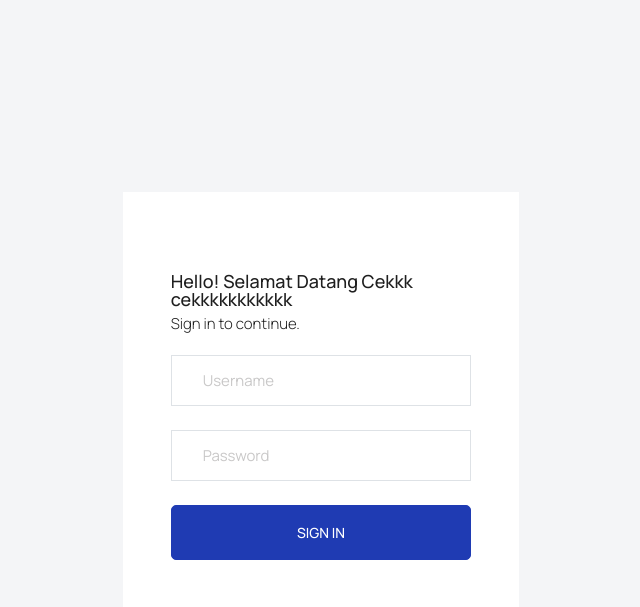
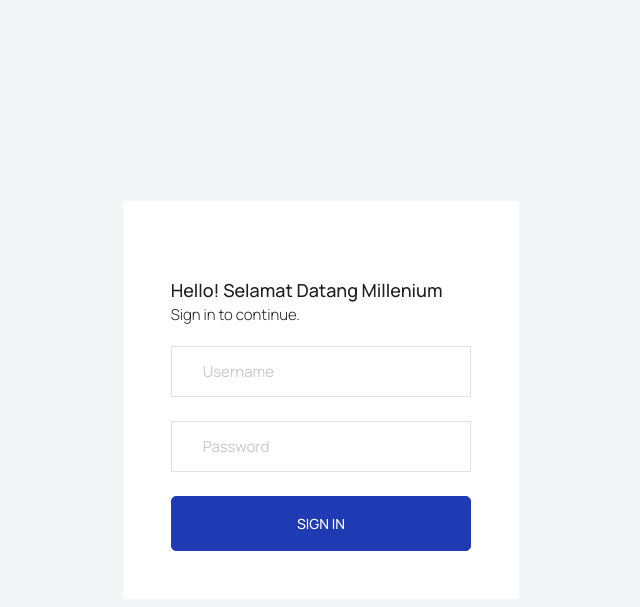
Before and after one commit to taufiqqnh/millenial-group, a CodeIgniter 4 app: the page made by app/Views/login.php in a window 1280 px wide. Shown: the top 607 px of the page, without its empty margins (319-959 px from the left). Run offline with PHP 8.4 and a stand-in for CodeIgniter, Linux system fonts and the light colour scheme; the template is opened without the code that fills it, so the values that code supplies are empty; some libraries are stand-ins or nearby versions.

Commit message:
update login

```diff
--- a/app/Views/login.php
+++ b/app/Views/login.php
@@ -34,7 +34,7 @@
               <div class="brand-logo">
                 <!-- <img src="<?= base_url() ?>/images/logo.svg" alt="logo"> -->
               </div>
-              <h4>Hello! Selamat Datang Cekkk cekkkkkkkkkkk</h4>
+              <h4>Hello! Selamat Datang Millenium</h4>
               <h6 class="fw-light">Sign in to continue.</h6>
               <form class="pt-3">
                 <div class="form-group">
```
